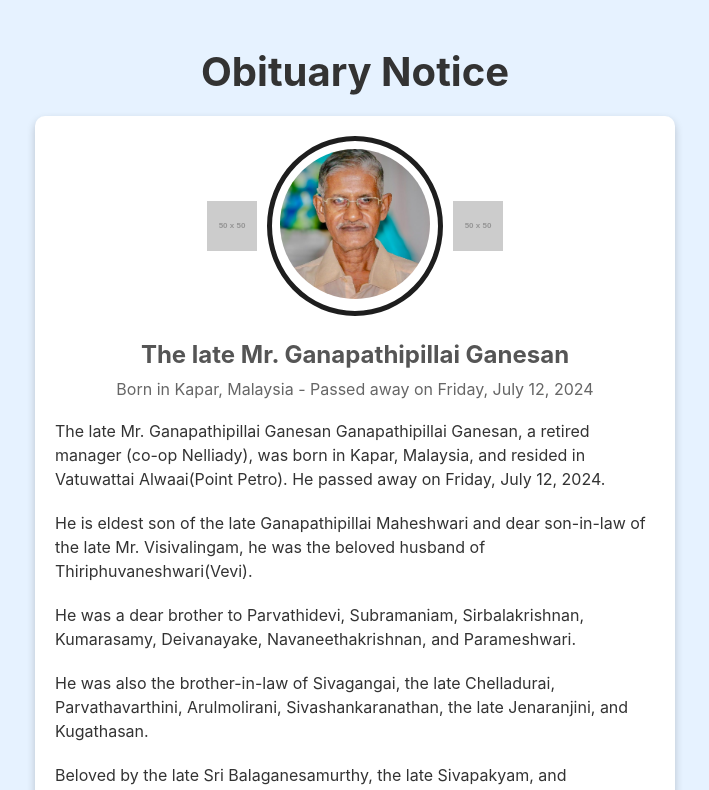
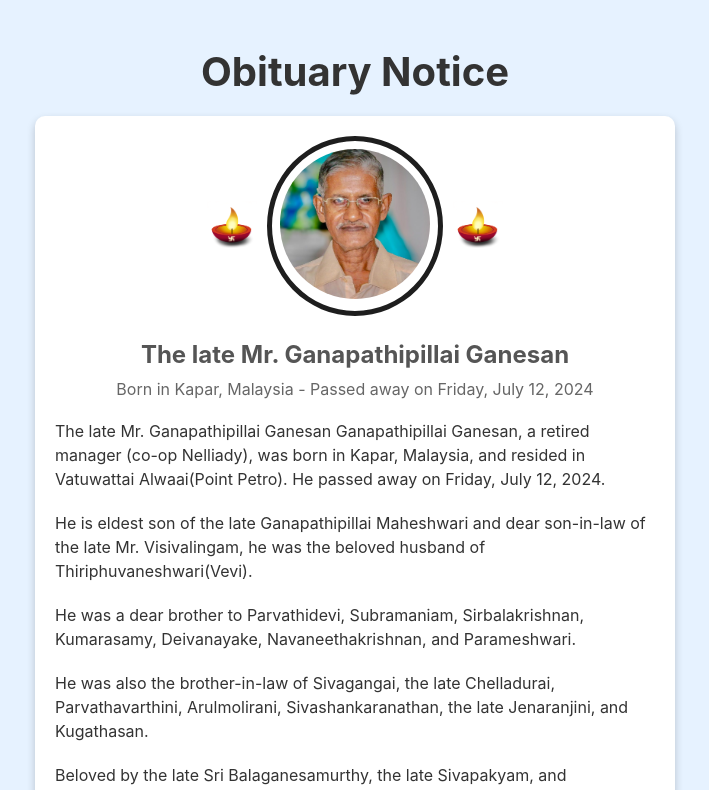
Before and after one commit to gitAji/Obituaryz, a React (Create React App) app: page / in a window 1280 px wide. Shown: the top 790 px of the page, without its empty margins (285-994 px from the left). Built offline with nearby package versions, Linux system fonts and the light colour scheme.

Commit message:
pictures
pic

```diff
--- a/src/App.js
+++ b/src/App.js
@@ -10,11 +10,7 @@ const App = () => {
       <h1 className="main-heading">Obituary Notice</h1>
       <div className="obituary-card">
         <div className="image-section">
-          <img
-            src="https://via.placeholder.com/50?text=Lamp"
-            alt="Lamp"
-            className="side-lamp"
-          />
+          <img src="/lamp.png" alt="Lamp" className="side-lamp" />
           <div className="image-frame">
             <img
               src="/periyappa.jpg"
@@ -22,11 +18,7 @@ const App = () => {
               className="obituary-image"
             />
           </div>
-          <img
-            src="https://via.placeholder.com/50?text=Lamp"
-            alt="Lamp"
-            className="side-lamp"
-          />
+          <img src="/lamp.png" alt="Lamp" className="side-lamp" />
         </div>
         <h3 className="occasion-subtitle">
           The late Mr. Ganapathipillai Ganesan
```
Also changed, not shown: public/lamp.png (added).
